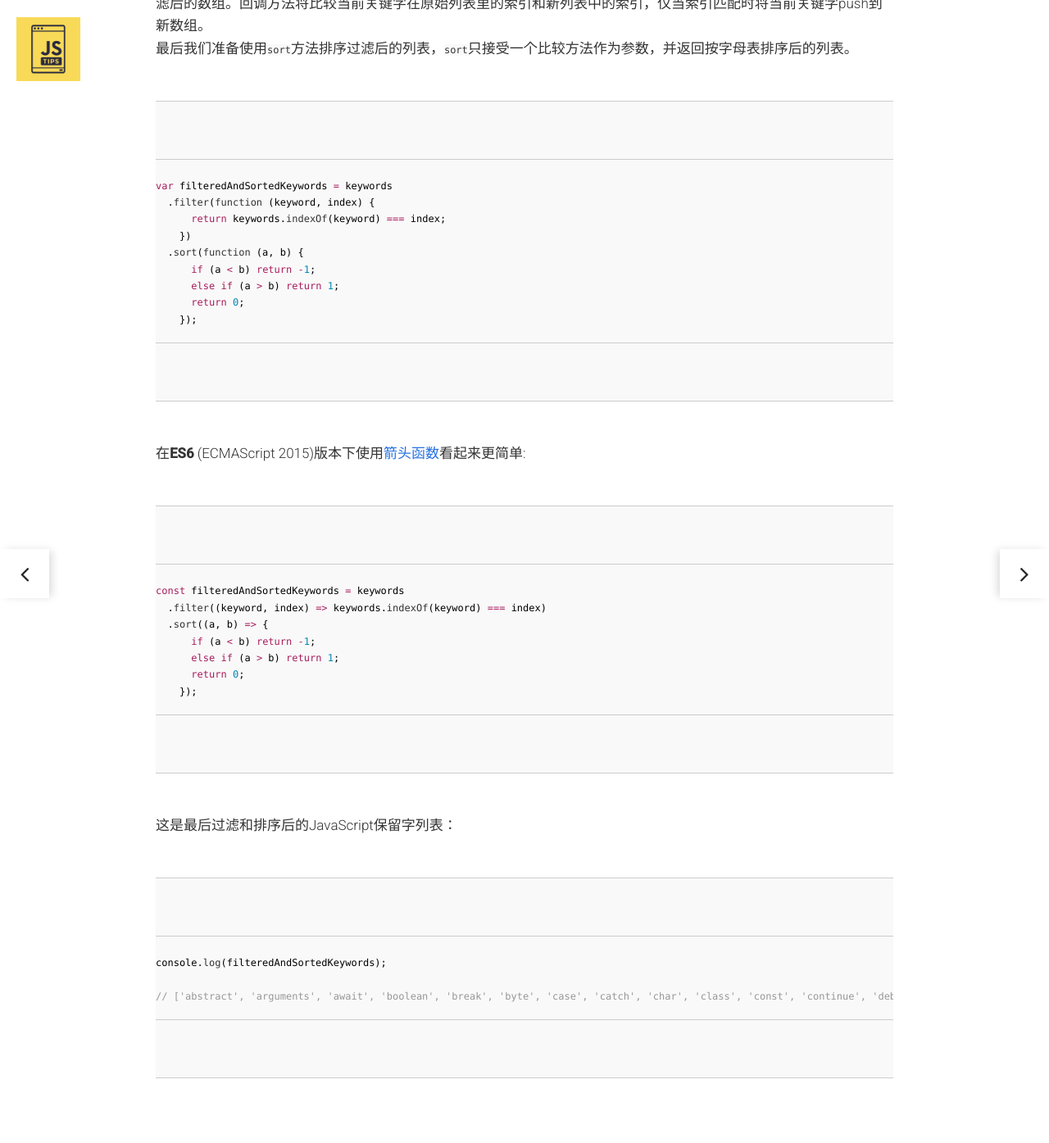
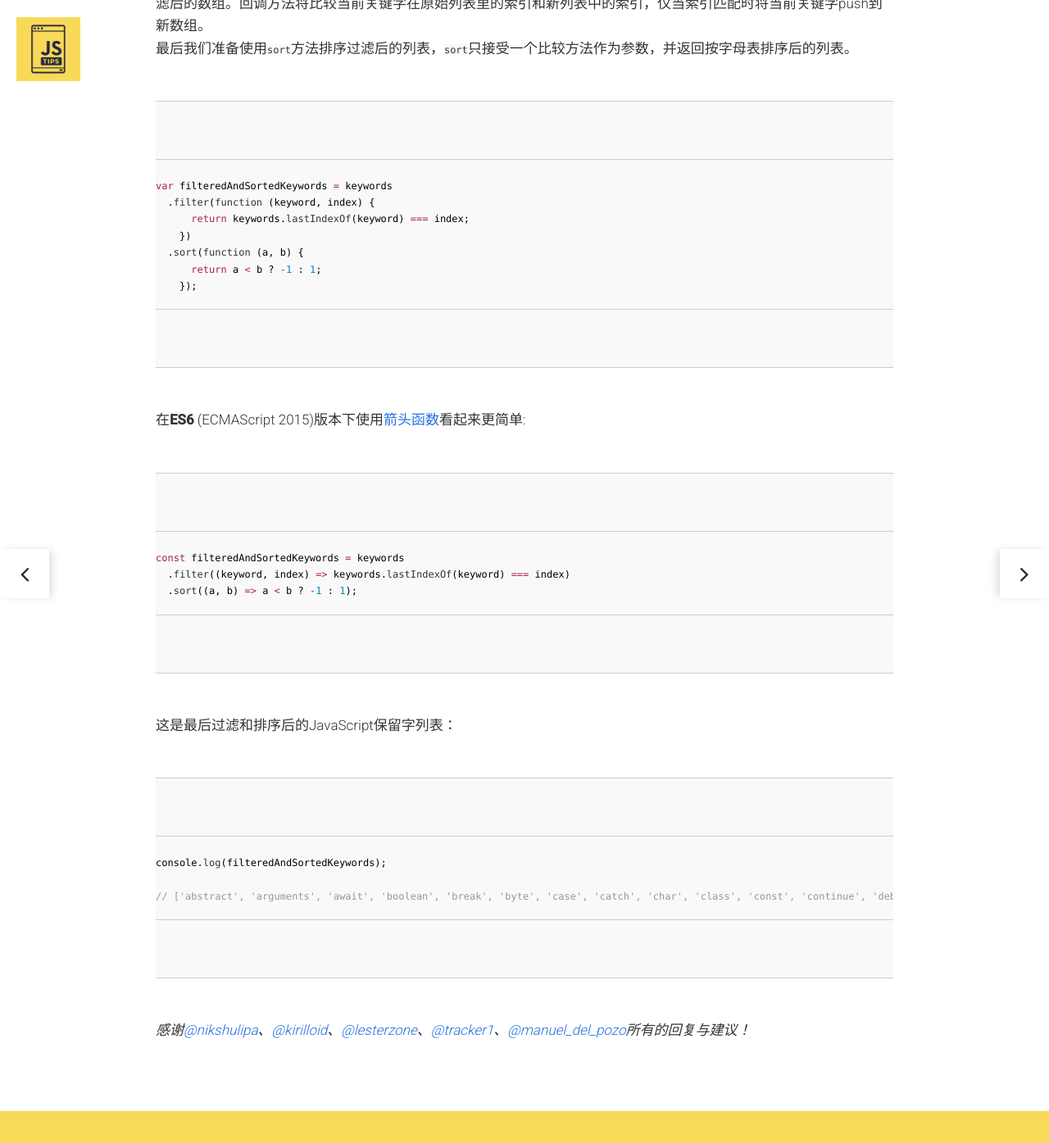
Before and after one commit to loverajoel/jstips, a Jekyll site: the page built from _posts/zh_CN/2016-01-26-filtering-and-sorting-a-list-of-strings.md, in a window 1280 px wide and 1400 px high, scrolled down 730 px. Shown: the top 1395 px of the window at 82% size. Built offline with Jekyll 4.4.1, drawn with Linux system fonts in a browser that asks for light colours; nearby versions of some CDN libraries; Markdown is read by kramdown in place of the engine named in the settings; comment, search, counter and statistics services are not loaded.

Commit message:
fllow up the update

````diff
--- a/_posts/zh_CN/2016-01-26-filtering-and-sorting-a-list-of-strings.md
+++ b/_posts/zh_CN/2016-01-26-filtering-and-sorting-a-list-of-strings.md
@@ -26,12 +26,10 @@
 ```js
 var filteredAndSortedKeywords = keywords
   .filter(function (keyword, index) {
-      return keywords.indexOf(keyword) === index;
+      return keywords.lastIndexOf(keyword) === index;
     })
   .sort(function (a, b) {
-      if (a < b) return -1;
-      else if (a > b) return 1;
-      return 0;
+      return a < b ? -1 : 1;
     });
 ```
 
@@ -39,12 +37,8 @@
 
 ```js
 const filteredAndSortedKeywords = keywords
-  .filter((keyword, index) => keywords.indexOf(keyword) === index)
-  .sort((a, b) => {
-      if (a < b) return -1;
-      else if (a > b) return 1;
-      return 0;
-    });
+  .filter((keyword, index) => keywords.lastIndexOf(keyword) === index)
+  .sort((a, b) => a < b ? -1 : 1);
 ```
 
 这是最后过滤和排序后的JavaScript保留字列表：
@@ -54,3 +48,5 @@
 
 // ['abstract', 'arguments', 'await', 'boolean', 'break', 'byte', 'case', 'catch', 'char', 'class', 'const', 'continue', 'debugger', 'default', 'delete', 'do', 'double', 'else', 'enum', 'eval', 'export', 'extends', 'false', 'final', 'finally', 'float', 'for', 'function', 'goto', 'if', 'implements', 'import', 'in', 'instanceof', 'int', 'interface', 'let', 'long', 'native', 'new', 'null', 'package', 'private', 'protected', 'public', 'return', 'short', 'static', 'super', 'switch', 'synchronized', 'this', 'throw', 'throws', 'transient', 'true', 'try', 'typeof', 'var', 'void', 'volatile', 'while', 'with', 'yield']
 ```
+
+*感谢[@nikshulipa](https://github.com/nikshulipa)、[@kirilloid](https://twitter.com/kirilloid)、[@lesterzone](https://twitter.com/lesterzone)、[@tracker1](https://twitter.com/tracker1)、[@manuel_del_pozo](https://twitter.com/manuel_del_pozo)所有的回复与建议！*
````
